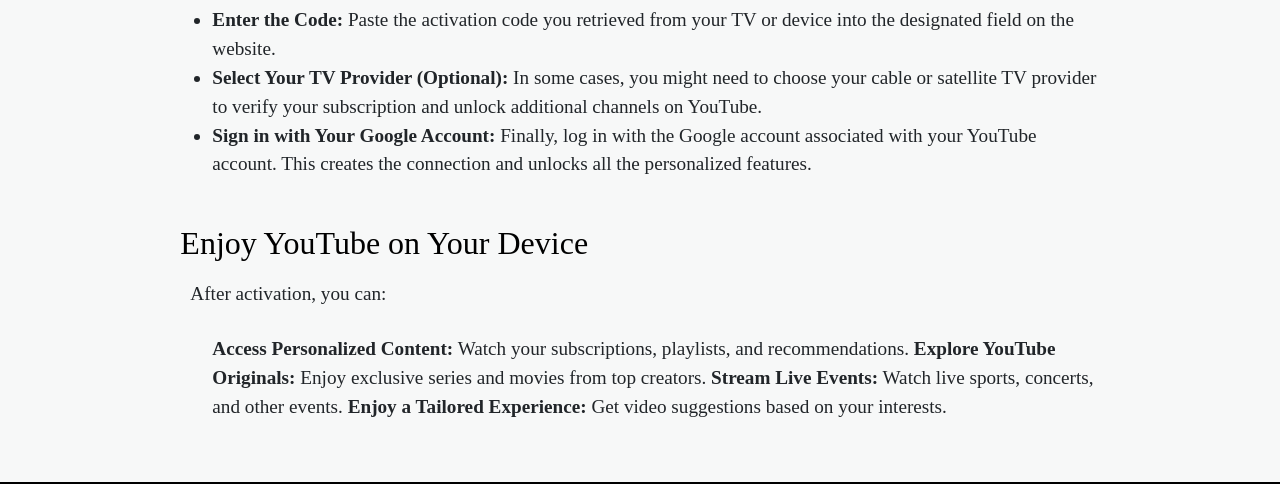
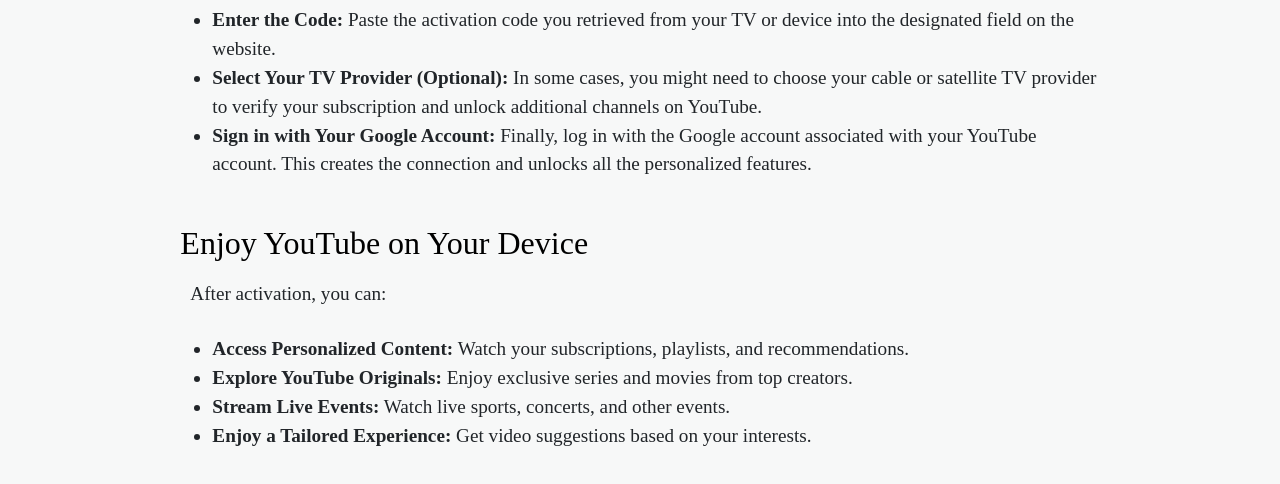
Before and after one commit to youtube-com-activate/youtube-com-activate.github.io, a plain HTML site: page index.html in a window 1280 px wide. Shown: the part 1282-1766 px from the top of the page. Drawn offline with nearby package versions, Linux system fonts and the light colour scheme.

Commit message:
Update index.html

```diff
--- a/index.html
+++ b/index.html
@@ -153,10 +153,10 @@
 <h2>Enjoy YouTube on Your Device</h2>
 <p>After activation, you can:</p>
 <ul>
-<li?><b>Access Personalized Content:</b> Watch your subscriptions, playlists, and recommendations.</li?>
-<li?><b>Explore YouTube Originals:</b> Enjoy exclusive series and movies from top creators.</li?>
-<li?><b>Stream Live Events:</b> Watch live sports, concerts, and other events.</li?>
-<li?><b>Enjoy a Tailored Experience:</b> Get video suggestions based on your interests.</li?>
+<li><b>Access Personalized Content:</b> Watch your subscriptions, playlists, and recommendations.</li>
+<li><b>Explore YouTube Originals:</b> Enjoy exclusive series and movies from top creators.</li>
+<li><b>Stream Live Events:</b> Watch live sports, concerts, and other events.</li>
+<li><b>Enjoy a Tailored Experience:</b> Get video suggestions based on your interests.</li>
 </ul>
 
      <br>
```
